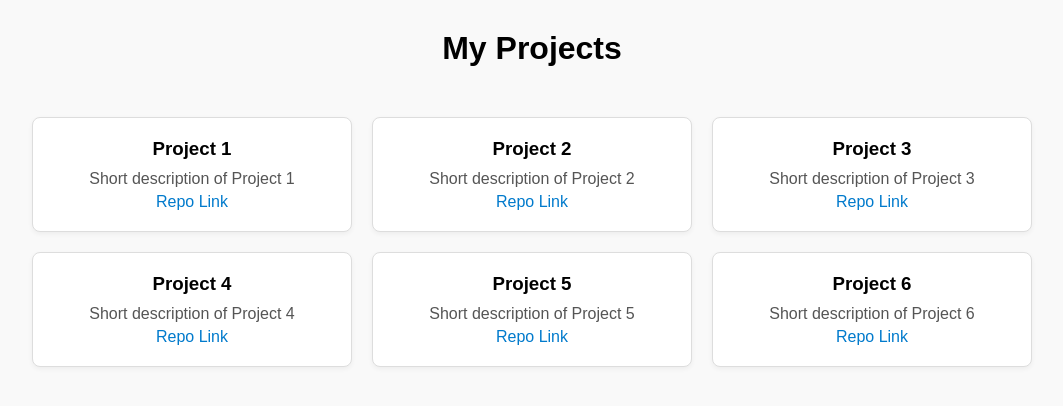
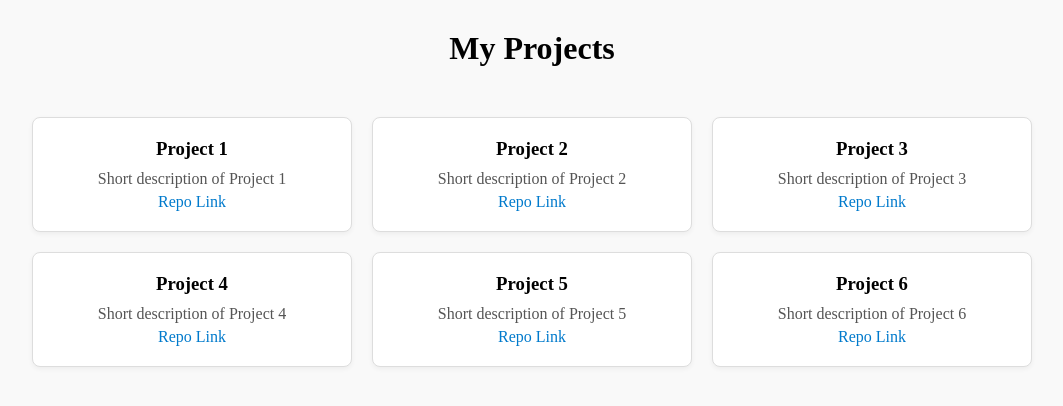
Before and after one commit to rosuth/rosuth.github.io, a plain HTML site: page index.html in a window 1280 px wide. Shown: the whole page, without its empty margins (108-1171 px from the left). Drawn offline with Linux system fonts and the light colour scheme.

Commit message:
Update index.html

```diff
--- a/index.html
+++ b/index.html
@@ -6,7 +6,7 @@
   <title>My Projects</title>
   <style>
     body {
-      font-family: Arial, sans-serif;
+      font-family: Ubuntu;
       margin: 0;
       padding: 0;
       text-align: center;
```
